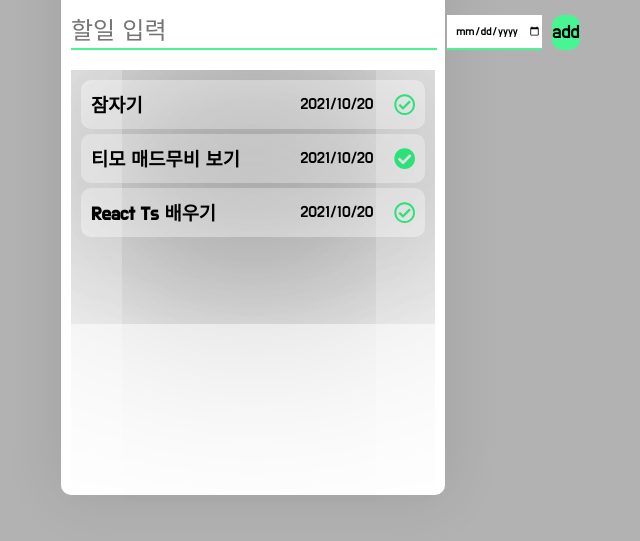
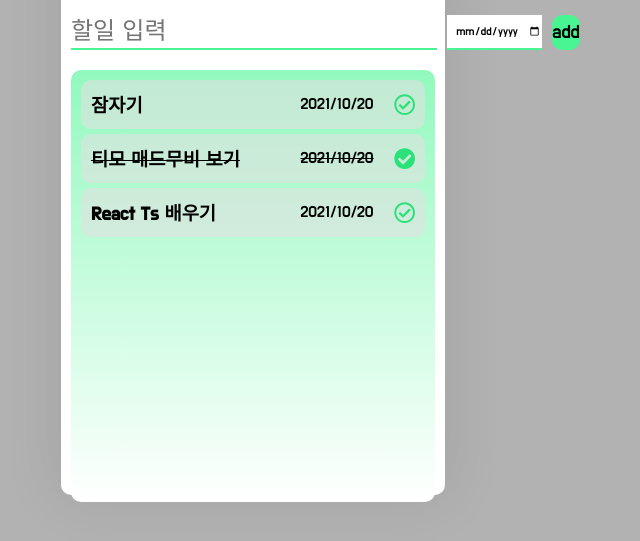
Before and after one commit to chanwoo00106/Ts, a React app in the folder ts-todo-list/: page / in a window 1280 px wide. Shown: the part 185-726 px from the top of the page, without its empty margins (387-1027 px from the left). Built offline with nearby package versions, Linux system fonts and the light colour scheme.

Commit message:
삭제 왜 안돼ㅠㅠ

```diff
--- a/ts-todo-list/src/App.tsx
+++ b/ts-todo-list/src/App.tsx
@@ -6,13 +6,21 @@ import React, { useState } from 'react';
 
 function App() {
   const [text, setText] = useState("");
-  const [date, setDate] = useState(`${new Date().getFullYear()}-${new Date().getMonth() + 2}-${new Date().getDate()}`);
+  const [date, setDate] = useState("");
   const dispatch = useDispatch();
 
   const onSubmit = (e: any) => {
     e.preventDefault();
     const inputDate = new Date(date);
-    dispatch(add(text, `${inputDate.getFullYear()}/${inputDate.getMonth()}/${inputDate.getDate()}`));
+    if (text === "") {
+      alert("할일를 입력해 주세요!");
+      return;
+    }
+    if (isNaN(inputDate.getMonth())) {
+      alert("날짜를 입력해 주세요!");
+      return;
+    }
+    dispatch(add(text, `${inputDate.getFullYear()}/${inputDate.getMonth() + 1}/${inputDate.getDate()}`));
   }
 
   const onChange = (e: React.ChangeEvent<HTMLInputElement>) => setText(e.target.value);
--- a/ts-todo-list/src/components/TodoList.tsx
+++ b/ts-todo-list/src/components/TodoList.tsx
@@ -1,5 +1,5 @@
 import { useDispatch } from 'react-redux';
-import { toggle } from '../modules/todo';
+import { toggle, remove } from '../modules/todo';
 import { faCheckCircle as checkedCricle } from '@fortawesome/free-solid-svg-icons'
 import { faCheckCircle } from '@fortawesome/free-regular-svg-icons'
 import { FontAwesomeIcon } from '@fortawesome/react-fontawesome'
@@ -17,16 +17,23 @@ interface Props {
 export const TodoList: React.FC<Props> = ({ data }) => {
     const dispatch = useDispatch();
     const onClick = () => dispatch(toggle(data.id));
+    const Delete = (e: any) => {
+        e.preventDefault();
+        if (window.confirm("정말 삭제하시겠습니까?")) {
+            console.log("삭제", data.id)
+            dispatch(remove(data.id))
+        }
+    }
 
     return (
-        <li onClick={onClick}>
-            <h3>{data.title}</h3>
+        <li onContextMenu={Delete}>
+            <h3 className={data.toggle ? "line" : ""}>{data.title}</h3>
             <div className="information">
-                <p>{data.date}</p>
+                <p className={data.toggle ? "line" : ""}>{data.date}</p>
                 {data.toggle ? (
-                    <FontAwesomeIcon className="check" size='lg' icon={checkedCricle} />
+                    <FontAwesomeIcon onClick={onClick} className="check" size='lg' icon={checkedCricle} />
                 ) : (
-                    <FontAwesomeIcon className="check" size='lg' icon={faCheckCircle} />
+                    <FontAwesomeIcon onClick={onClick} className="check" size='lg' icon={faCheckCircle} />
                 )}
             </div>
         </li>
--- a/ts-todo-list/src/components/Todos.styles.ts
+++ b/ts-todo-list/src/components/Todos.styles.ts
@@ -6,6 +6,21 @@ export const Wrapper = styled.ul`
     list-style: none;
     overflow: auto;
     padding: 10px;
+    border-radius: 10px;
+    background: linear-gradient(rgba(72, 245, 146, .6), #ffffff);
+
+    &::-webkit-scrollbar {
+        width: 10px;
+        margin-left: 10px;
+    }
+    &::-webkit-scrollbar-thumb {
+        background-color: rgba(0,0,0, 0.4);
+        border-radius: 10px;
+    }
+
+    &::-webkit-scrollbar-thumb:hover {
+        background-color: rgba(0,0,0, 0.6);
+    }
 
     li {
         display: flex;
@@ -14,7 +29,11 @@ export const Wrapper = styled.ul`
         padding: 10px;
         border-radius: 10px;
         margin-bottom: 5px;
-        box-shadow: 0 0 100000px black;
+        background-color: rgba(225,225,225, .6);
+
+        .line {
+            text-decoration: line-through;
+        }
 
         .information {
             display: flex;
@@ -22,6 +41,7 @@ export const Wrapper = styled.ul`
 
             .check {
                 color: #2be179;
+                cursor: pointer;
             }
         }
 
--- a/ts-todo-list/src/modules/todo.ts
+++ b/ts-todo-list/src/modules/todo.ts
@@ -3,6 +3,7 @@ import produce from 'immer';
 
 const ADD = 'todo/ADD' as const;
 const TOGGLE = 'todo/TOGGLE' as const;
+const REMOVE = 'todo/REMOVE' as const;
 
 export interface Data {
     id: number;
@@ -20,10 +21,13 @@ export const add = (title: string, date: string) => ({
 });
 
 export const toggle = (id: number) => ({ type: TOGGLE, id });
+export const remove = (id: number) => ({ type: REMOVE, id });
+
 
 type ActionType =
     | ReturnType<typeof add>
-    | ReturnType<typeof toggle>;
+    | ReturnType<typeof toggle>
+    | ReturnType<typeof remove>;
 
 let idx: number = 4
 const initialState: Data[] = data;
@@ -45,6 +49,9 @@ function todo(state = initialState, action: ActionType) {
                 draft[index].toggle = !draft[index].toggle;
             });
 
+        case REMOVE:
+            return { ...state.filter(i => i.id !== action.id) }
+
         default: return state;
     }
 }
```
